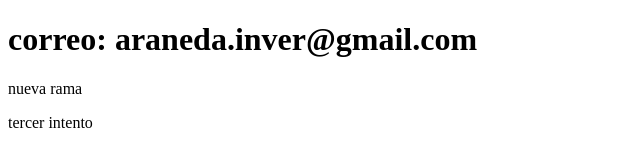
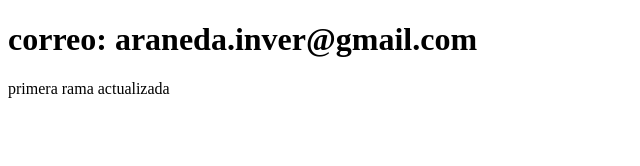
Before and after one commit to Miguel-Araneda/sistema-de-registro, a plain HTML site: page contacto.html in a window 1280 px wide. Shown: the whole page, without its empty margins (0-640 px from the left). Drawn offline with Linux system fonts and the light colour scheme.

Commit message:
actualiza cntacto

```diff
--- a/contacto.html
+++ b/contacto.html
@@ -10,10 +10,7 @@
         correo: araneda.inver@gmail.com
     </h1>
     <p>
-        nueva rama
-    </p>
-    <p>
-        tercer intento
+        primera rama actualizada
     </p>
 </body>
 </html>
```
